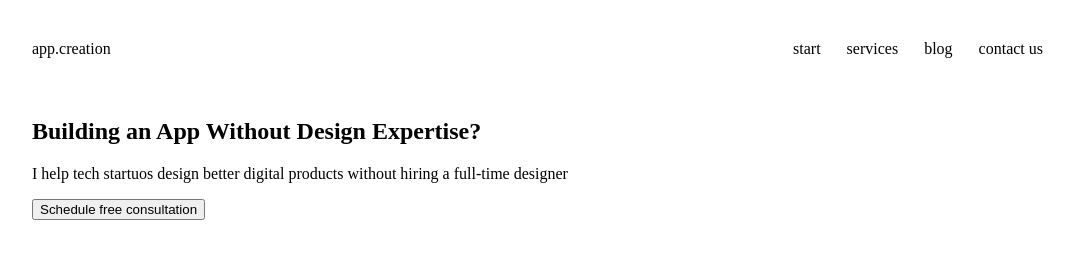
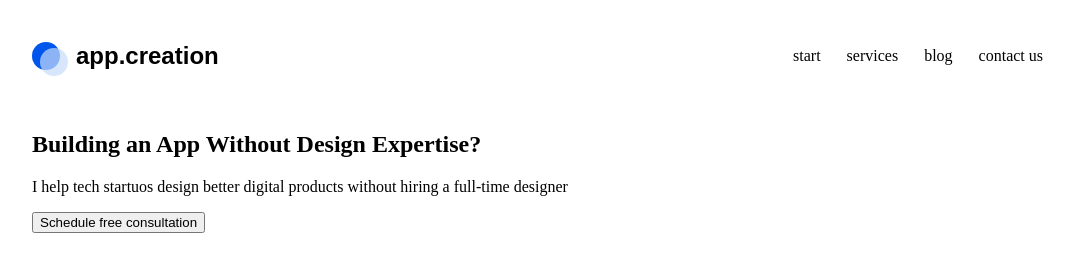
Before and after one commit to WebHeroSchool/board_site, a plain HTML site: page index.html in a window 1280 px wide. Shown: the whole page, without its empty margins (96-1170 px from the left). Drawn offline with Linux system fonts and the light colour scheme.

Commit message:
Add files via upload

```diff
--- /dev/null
+++ b/fonts.css
@@ -0,0 +1,41 @@
+
+@font-face {
+    font-family: 'pt_serifbold';
+    src: url('ptserif-bold-webfont.woff') format('woff');
+    font-weight: normal;
+    font-style: normal;
+
+}
+
+
+
+
+@font-face {
+    font-family: 'pt_serifbold_italic';
+    src: url('ptserif-bolditalic-webfont.woff') format('woff');
+    font-weight: normal;
+    font-style: normal;
+
+}
+
+
+
+
+@font-face {
+    font-family: 'pt_serifitalic';
+    src: url('ptserif-italic-webfont.woff') format('woff');
+    font-weight: normal;
+    font-style: normal;
+
+}
+
+
+
+
+@font-face {
+    font-family: 'pt_serifregular';
+    src: url('ptserif-regular-webfont.woff') format('woff');
+    font-weight: normal;
+    font-style: normal;
+
+}
--- a/index.html
+++ b/index.html
@@ -4,12 +4,17 @@
     <meta charset='utf-8'>
     <link rel="stylesheet" href="styles.css"><link rel="preconnect" href="https://fonts.gstatic.com">
     <link href="https://fonts.googleapis.com/css2?family=Roboto:wght@400;500&display=swap" rel="stylesheet">
+    <link rel="stylesheet" href="fonts.css">
 
 </head>
 <body>
   <div class="wrapper">
     <header class="header">
-        <div class="logo"> app.creation </div>
+        <div class="logo">
+            <div class="logo__circle logo__circle_color_dark-blue"></div>
+            <div class="logo__circle logo__circle_color_blue"></div>
+            app.creation
+        </div>
         <nav class="menu">
             <a class="menu__item">start</a>
             <a class="menu__item">services</a>
--- a/styles.css
+++ b/styles.css
@@ -13,7 +13,28 @@ body {
   justify-content: space-between;
 }
 .logo{
-  padding: 40px 0;
+ position: relative;
+ padding: 40px 0;
+ padding-left: 44px;
+ font: bold 24px/31px pt_serif, arial, helvetica, sans-serif;
+}
+.logo__circle {
+position: absolute;
+left: 0;
+top: 50%;
+width: 28px;
+height: 28px;
+transform: translateY(-50%);
+border-radius: 50%;
+}
+.logo__circle_color_dark-blue {
+ background: #0056EC;
+ }
+.logo__circle_color_blue {
+ left: 8px;
+ top: 56%;
+ opacity: 0.7;
+ background: #C8DBFB;
 }
 .menu{
   display: flex;
```
